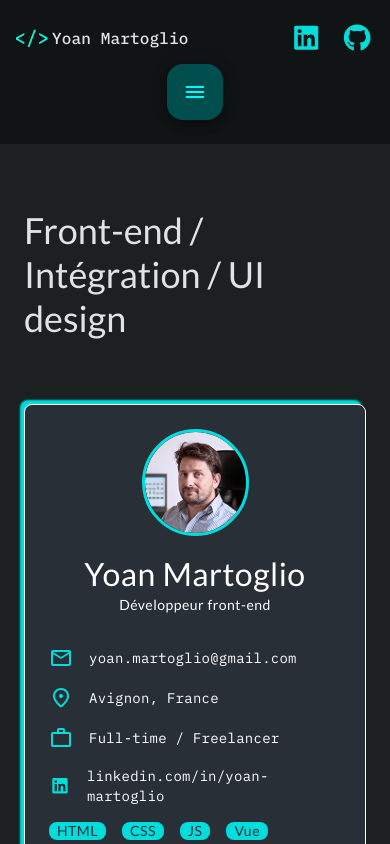
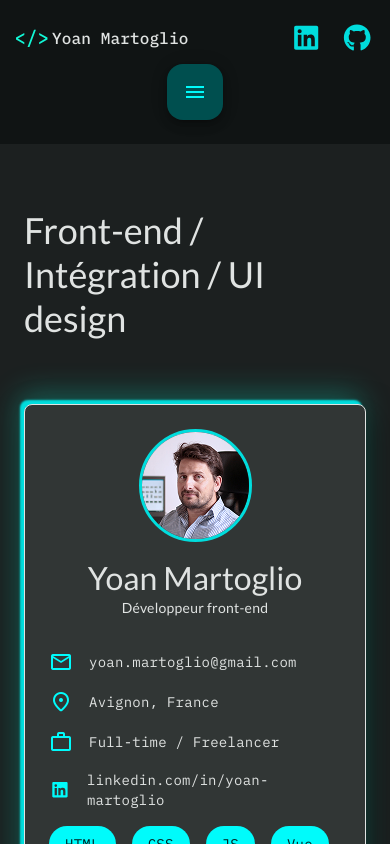
Before and after one commit to YoanMartoglio/angular-21-demo-website, an Angular app: page / in a window 390 px wide. Shown: the top 844 px of the page. Built offline with nearby package versions, Linux system fonts and the light colour scheme.

Commit message:
style(profile-card): enhance layout and styling for dark/light themes, improve responsiveness and accessibility

```diff
--- a/src/app/components/molecules/profile-card/profile-card.html
+++ b/src/app/components/molecules/profile-card/profile-card.html
@@ -1,17 +1,18 @@
 <div class="profile-card">
-  <div class="profile-content flex flex-col gap-8">
-    <div class="profile-photo-name">
-      <div class="profile-photo">
-        <img ngSrc="assets/images/myself.png" alt="Yoan Martoglio" class="avatar" width="107" height="107" />
+  <div class="profile-content flex flex-col h-full w-full gap-8 p-6 overflow-hidden">
+    <div class="profile-photo-name flex flex-col items-center gap-4 w-full">
+      <div class="profile-photo flex items-center justify-center rounded-full">
+        <img ngSrc="assets/images/myself.png" alt="Yoan Martoglio"
+          class="avatar w-full h-full object-cover rounded-full" width="107" height="107" />
       </div>
-      <div class="profile-name">
+      <div class="profile-name flex flex-col items-center text-center">
         <p class="name">Yoan Martoglio</p>
         <p class="title">Développeur front-end</p>
       </div>
     </div>
 
-    <div class="profile-info">
-      <div class="info-text">
+    <div class="profile-info flex flex-col gap-4 w-full">
+      <div class="info-text flex flex-col gap-4 w-full">
         <div class="info-item">
           <span class="material-symbols-rounded">
             mail
@@ -37,9 +38,9 @@
         </div>
       </div>
 
-      <div class="skills-labels">
+      <div class="skills-labels flex flex-wrap gap-4">
         @for (skill of skills; track skill) {
-        <div class="skill-badge">
+        <div class="skill-badge flex items-center justify-center gap-4 px-4 py-2 rounded-full">
           <p>{{ skill }}</p>
         </div>
         }
@@ -47,7 +48,7 @@
     </div>
 
     <div class="profile-button">
-      <app-button-extended-fab icon="link" color="primary-container" ariaLabel="Télécharger CV" text="Télécharger CV" />
+      <app-button-extended-fab icon="link" ariaLabel="Télécharger CV" text="Télécharger CV" />
     </div>
   </div>
 </div>
--- a/src/app/components/molecules/profile-card/profile-card.scss
+++ b/src/app/components/molecules/profile-card/profile-card.scss
@@ -10,88 +10,49 @@
 @use 'base/typography' as *;
 
 :host {
-  background-color: map.get($color-background, bg1);
-  border: 1px solid $color-white;
-  position: relative;
-  box-shadow: -4px -4px 2px 0px $color-sys-primary;
-  z-index: $z-index-2;
   border-radius: $border-radius-2;
+
+  :host-context(html.dark-theme) & {
+    background-color: $color-sys-surface-container-highest;
+    border: 1px solid $color-sys-on-surface;
+    box-shadow: -4px -4px 2px 0px $color-sys-primary, -5px -10px 30px 0 rgba(18, 247, 214, 0.3),
+      5px 10px 30px 0 rgba(0, 0, 0, 0.5);
+  }
+
+  :host-context(html.light-theme) & {
+    background-color: $color-sys-surface-container-low;
+    border: 1px solid $color-sys-outline-variant;
+    box-shadow: -4px -4px 2px 0px rgba(0, 221, 221, 0.5), -5px -10px 30px 0 rgba(9, 138, 119, 0.3),
+      5px 10px 30px 0 rgba(0, 0, 0, 0.2);
+  }
 }
 .profile-card {
   .profile-content {
-    box-sizing: border-box;
-    height: 100%;
-    overflow: hidden;
-    padding: $spacing-6;
-    width: 100%;
-
     .profile-photo-name {
-      display: flex;
-      flex-direction: column;
-      gap: $spacing-4;
-      align-items: center;
-      position: relative;
-      width: 100%;
-
       .profile-photo {
-        border: 3px solid $color-sys-primary;
-        box-sizing: border-box;
-        display: flex;
-        flex-direction: column;
-        align-items: flex-start;
-        overflow: hidden;
-        position: relative;
-        border-radius: 64px;
-        width: 107px;
-        height: 107px;
-
-        .avatar {
-          width: 100%;
-          height: 100%;
-          object-fit: cover;
-          border-radius: 64px;
+        :host-context(html.dark-theme) & {
+          border: 3px solid $color-sys-primary;
+        }
+        :host-context(html.light-theme) & {
+          border: 3px solid $color-sys-primary-fixed-dim;
         }
       }
 
       .profile-name {
-        display: flex;
-        flex-direction: column;
-        align-items: center;
-        position: relative;
-        text-align: center;
-
         .name {
-          line-height: $line-heights-44;
-          font-size: $font-size-4;
-          color: $color-white;
-          margin: 0;
+          @include typo('headline', 'large');
+          color: $color-sys-on-surface;
         }
 
         .title {
-          line-height: $line-heights-18;
-          font-size: $font-size-0;
-          color: $color-white;
-          margin: 0;
+          @include typo('body', 'medium');
+          color: $color-sys-on-surface;
         }
       }
     }
 
     .profile-info {
-      display: flex;
-      flex-direction: column;
-      gap: $spacing-4;
-      align-items: flex-start;
-      position: relative;
-      width: 100%;
-
       .info-text {
-        display: flex;
-        flex-direction: column;
-        gap: $spacing-4;
-        align-items: flex-start;
-        position: relative;
-        width: 100%;
-
         .info-item {
           display: flex;
           gap: $spacing-4;
@@ -102,18 +63,23 @@
 
           .material-symbols-rounded,
           fa-icon {
-            color: $color-sys-primary;
+            :host-context(html.dark-theme) & {
+              color: $color-sys-primary-fixed;
+            }
+            :host-context(html.light-theme) & {
+              color: map.get($color-primary, 80);
+            }
           }
 
           p {
             @include typo('body', 'medium', $emphasis: true);
-            color: $color-white;
+            color: $color-sys-on-surface;
             margin: 0;
             a {
-              color: $color-white;
+              color: $color-sys-on-surface;
               text-decoration: none;
               &:hover {
-                color: $color-sys-primary;
+                color: $color-sys-primary-fixed;
               }
             }
           }
@@ -121,29 +87,16 @@
       }
 
       .skills-labels {
-        display: flex;
-        gap: $spacing-4;
-        align-items: flex-start;
-        flex-wrap: wrap;
-        position: relative;
-        width: 100%;
-
         .skill-badge {
-          background-color: $color-sys-primary;
-          box-sizing: border-box;
-          display: flex;
-          gap: $spacing-4;
-          align-items: center;
-          justify-content: center;
-          padding: 0 $spacing-2;
-          border-radius: $border-radius-2;
-          position: relative;
-
+          :host-context(html.dark-theme) & {
+            background-color: $color-sys-primary-fixed;
+          }
+          :host-context(html.light-theme) & {
+            background-color: map.get($color-primary, 80);
+          }
           p {
-            line-height: $line-heights-18;
-            font-size: $font-size-0;
-            color: map.get($color-background, bg1);
-            margin: 0;
+            @include typo('body', 'medium', $emphasis: true);
+            color: $color-sys-on-primary-fixed;
           }
         }
       }
@@ -158,6 +111,25 @@
       display: flex !important;
       align-items: center !important;
       justify-content: center !important;
+      :host-context(html.dark-theme) & {
+        @include mat.fab-overrides(
+          (
+            container-color: $color-sys-primary-fixed,
+            foreground-color: $color-sys-on-primary-fixed,
+            container-elevation-shadow: -4px -4px 5px 0px rgba(0, 0, 0, 0.5),
+          )
+        );
+      }
+      :host-context(html.light-theme) & {
+        @include mat.fab-overrides(
+          (
+            container-color: map.get($color-primary, 80),
+            foreground-color: $color-sys-on-primary-fixed,
+            container-elevation-shadow: -4px -4px 5px 0px rgba(0, 0, 0, 0.5),
+          )
+        );
+      }
+
       @include media-query(tablet-plus) {
         width: auto !important;
         display: flex !important;
```
